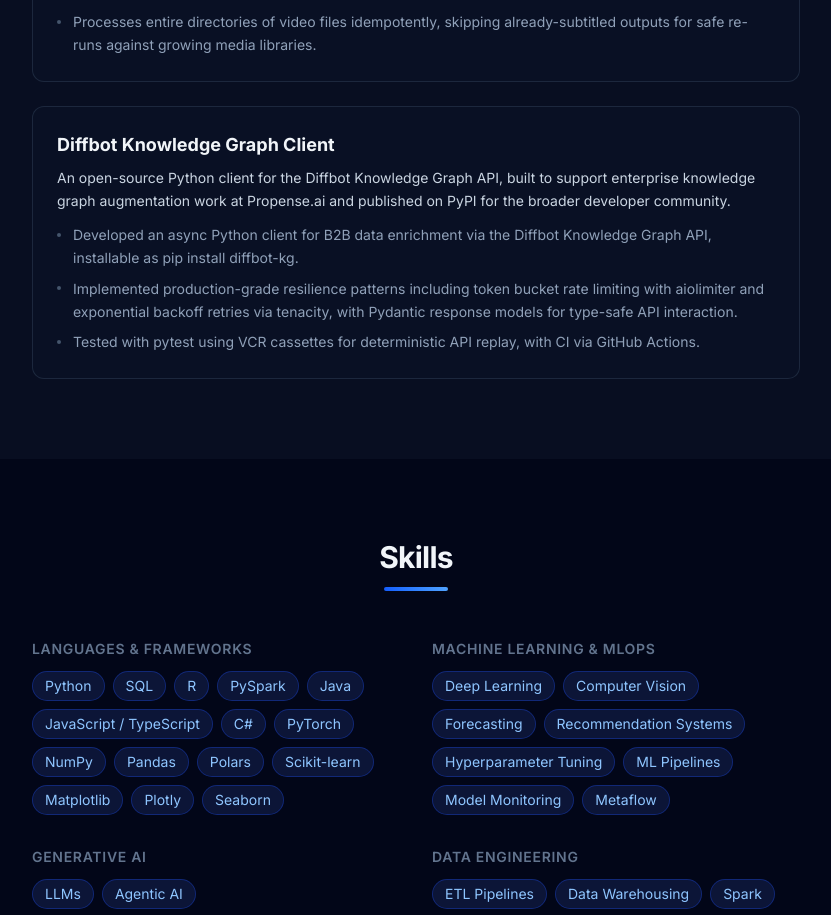
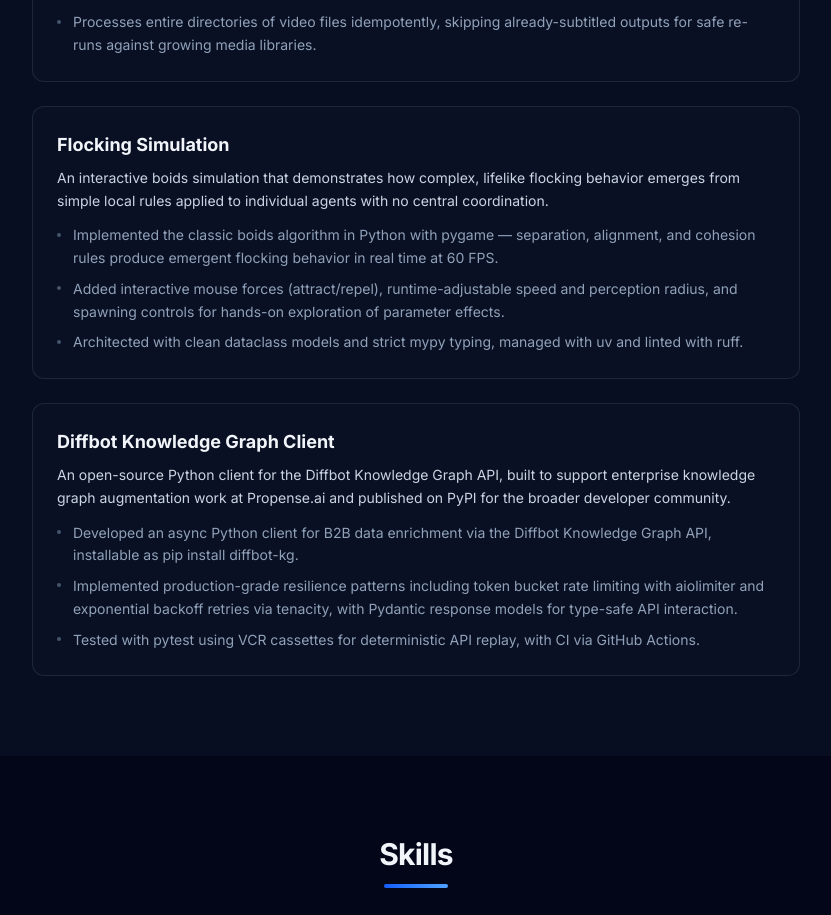
Before and after one commit to brendancsmith/portfolio, a Next.js app: page / in a window 1280 px wide. Shown: the part 6080-6995 px from the top of the page, without its empty margins (224-1055 px from the left). Built offline with nearby package versions, Linux system fonts and the light colour scheme.

Commit message:
Add Flocking Simulation project to portfolio

```diff
--- a/data/projects.ts
+++ b/data/projects.ts
@@ -52,6 +52,17 @@ export const projects: ProjectEntry[] = [
     ],
   },
   {
+    title: "Flocking Simulation",
+    url: "https://github.com/brendancsmith/flocking",
+    description:
+      "An interactive boids simulation that demonstrates how complex, lifelike flocking behavior emerges from simple local rules applied to individual agents with no central coordination.",
+    bullets: [
+      "Implemented the classic boids algorithm in Python with pygame — separation, alignment, and cohesion rules produce emergent flocking behavior in real time at 60 FPS.",
+      "Added interactive mouse forces (attract/repel), runtime-adjustable speed and perception radius, and spawning controls for hands-on exploration of parameter effects.",
+      "Architected with clean dataclass models and strict mypy typing, managed with uv and linted with ruff.",
+    ],
+  },
+  {
     title: "Diffbot Knowledge Graph Client",
     url: "https://github.com/brendancsmith/diffbot-kg",
     description:
```
